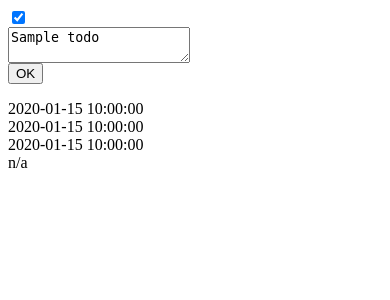
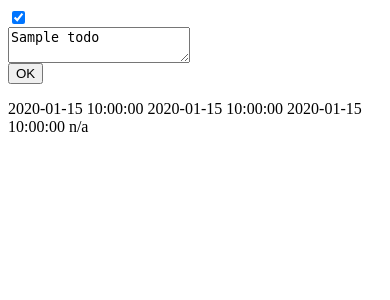
Before and after one commit to jakobrobert/todo-app, a Flask app: template app/templates/todo.html in a window 390 px wide. Shown: the top 300 px of the page. Run offline with Flask 2, Linux system fonts and the light colour scheme; the template is opened without the code that fills it: values that come from a table or form of the project are taken from there, others are empty; tables that the repository leaves empty hold one stand-in row (values such as "Sample post"); parts of the project's set-up code (start-up, migrations or seed data) failed here and were passed over.

Commit message:
Replace old todo.html by todo_responsive.html

```diff
--- a/app/templates/todo.html
+++ b/app/templates/todo.html
@@ -1,11 +1,13 @@
-<div class="row">
-    <div class="col-1">
+<tr>
+    <td>
         <input class="form-check-input" type="checkbox" name="completed"
                onclick="window.location.href='{{ url_for('update_todo', todo_id=todo.id, todo_list_id=todo_list_id) }}'"
                {% if todo.completed %} checked {% endif %}>
-    </div>
-    <div class="col-4">
+    </td>
+    <td>
         <form action="{{ url_for('edit_todo_title', todo_id=todo.id, todo_list_id=todo_list_id) }}" method="post">
+            <!-- TODO make two rows, button in separate row? -->
+            <!-- TODO fine-tune size of textarea, chars per row, num rows -->
             <div class="row">
                 <div class="col-10">
                      <textarea class="form-control" name="title">{{ todo.title }}</textarea>
@@ -15,29 +17,29 @@
                 </div>
             </div>
         </form>
-    </div>
-    <div class="col-1">
+    </td>
+    <td>
         {{ todo.timestamp_created }}
-    </div>
-    <div class="col-1">
+    </td>
+    <td>
         {{ todo.timestamp_started or 'n/a' }}
-    </div>
-    <div class="col-1">
+    </td>
+    <td>
         {{ todo.timestamp_completed or 'n/a' }}
-    </div>
-    <div class="col-1">
+    </td>
+    <td>
         {{ todo.duration or 'n/a' }}
-    </div>
-    <div class="col-1">
+    </td>
+    <td>
         <a class="btn btn-primary"
            href="{{ url_for('start_todo', todo_id=todo.id, todo_list_id=todo_list_id) }}">
             <i class="fas fa-play"></i>
         </a>
-    </div>
-    <div class="col-1">
+    </td>
+    <td>
         <a class="btn btn-secondary"
            href="{{ url_for('delete_todo', todo_id=todo.id, todo_list_id=todo_list_id) }}">
             <i class="fas fa-trash" aria-hidden="true"></i>
         </a>
-    </div>
-</div>
+    </td>
+</tr>
--- a/app/templates/todo_list.html
+++ b/app/templates/todo_list.html
@@ -40,11 +40,11 @@
                 </thead>
                 <tbody>
                 {% for todo in todos if not todo.completed %}
-                    {% include "todo_responsive.html" %}
+                    {% include "todo.html" %}
                 {% endfor %}
                     <tr><td colspan="8"><hr></td></tr>
                 {% for todo in todos if todo.completed %}
-                    {% include "todo_responsive.html" %}
+                    {% include "todo.html" %}
                 {% endfor %}
                 </tbody>
             </table>
```
Also changed, not shown: app/templates/todo_responsive.html (deleted, +0 -45 lines).
